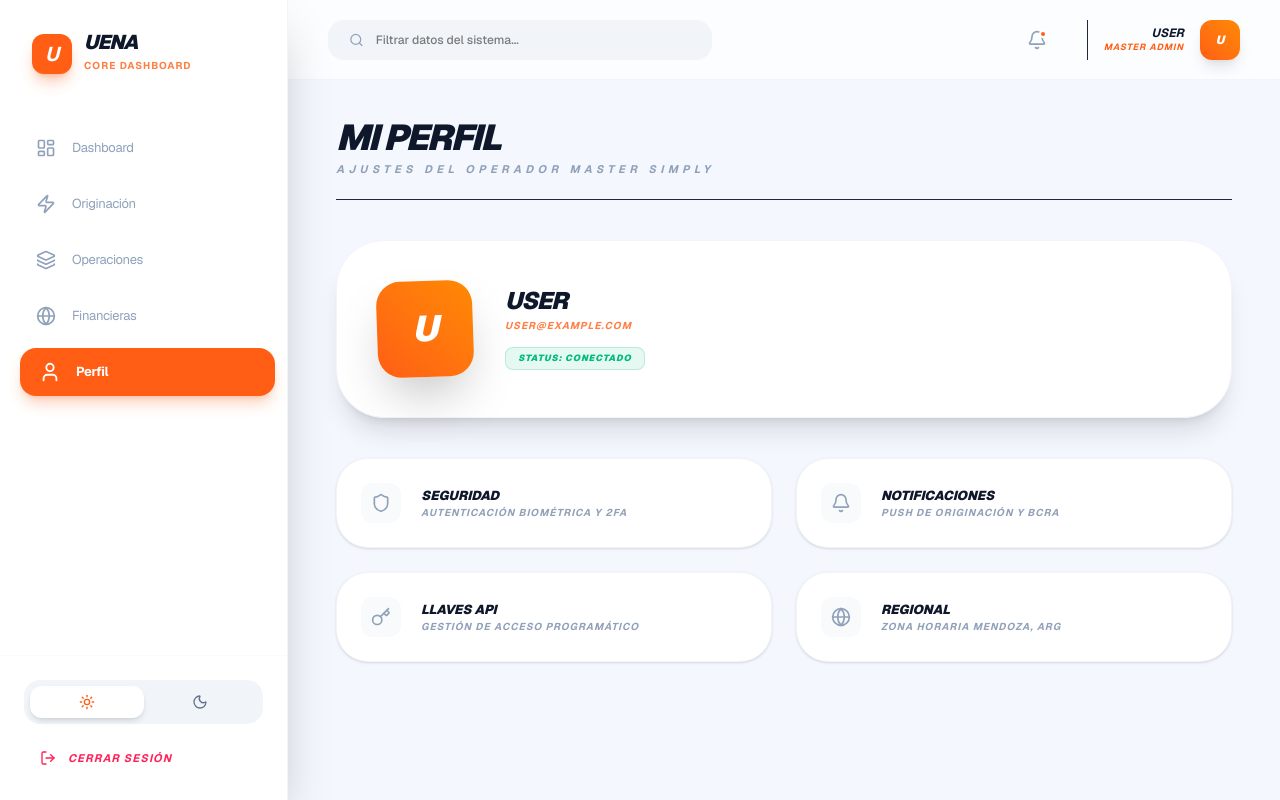
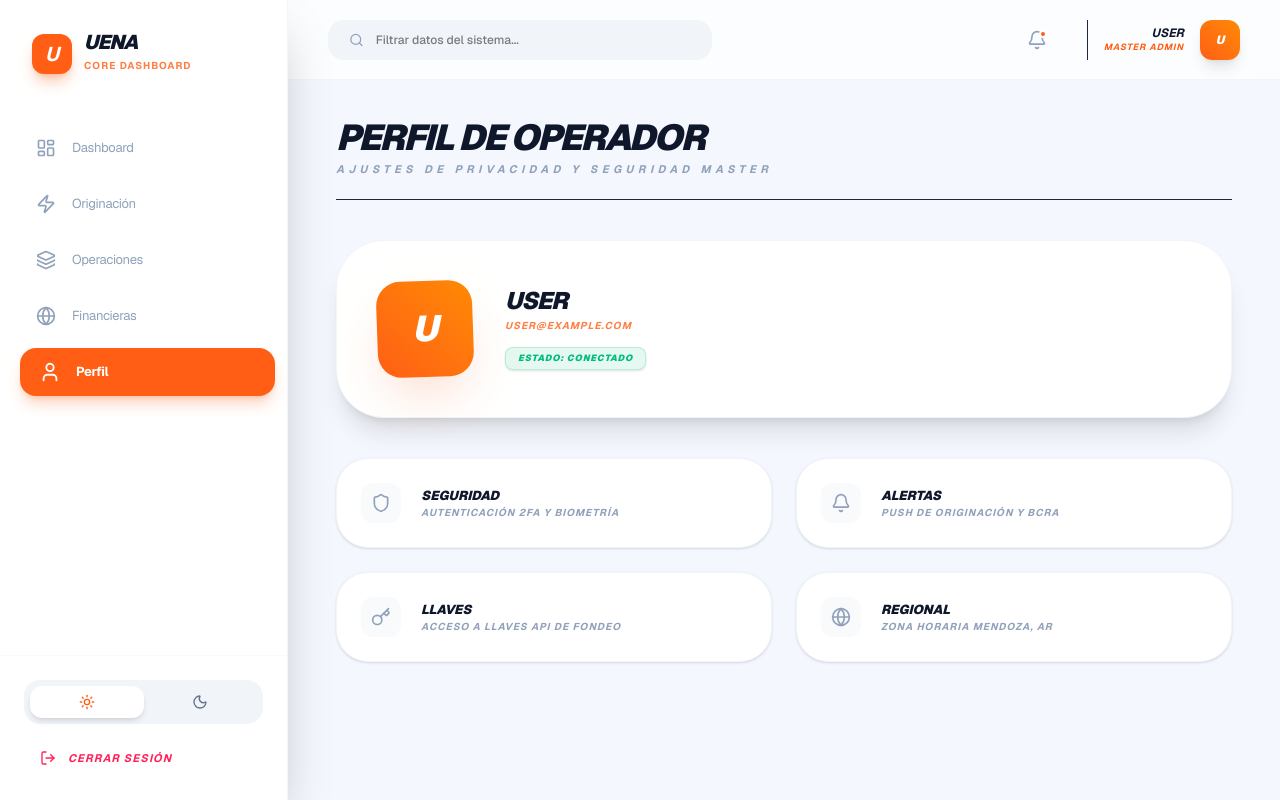
Before and after one commit to gabrielgmza/simply-originacion, a Next.js app: page /dashboard/configuracion in a window 1280 px wide. Built offline with nearby package versions, Linux system fonts and the light colour scheme; no server answers; sample sign-in values are in the browser's storage.

Commit message:
fix: absolute firebase resolution for turbopack and final UENA premium polish

```diff
--- a/app/dashboard/configuracion/page.tsx
+++ b/app/dashboard/configuracion/page.tsx
@@ -21,7 +21,7 @@ export default function PerfilPage() {
         </div>
         <div>
           <p className="text-[13px] text-slate-900 dark:text-white uppercase leading-none mb-1.5 font-black">{title}</p>
-          <p className="text-[10px] text-slate-400 tracking-widest leading-none italic font-bold">{desc}</p>
+          <p className="text-[10px] text-slate-400 tracking-widest leading-none italic font-bold uppercase">{desc}</p>
         </div>
       </div>
       <div className="w-8 h-8 rounded-full bg-slate-50 dark:bg-white/5 flex items-center justify-center opacity-0 group-hover:opacity-100 transition-all transform translate-x-2 group-hover:translate-x-0">
@@ -33,28 +33,28 @@ export default function PerfilPage() {
   return (
     <div className="max-w-4xl mx-auto space-y-10 animate-in fade-in duration-1000 italic font-bold uppercase leading-none">
       <header className="border-b dark:border-white/5 pb-6 leading-none italic font-bold uppercase">
-        <h1 className="text-4xl font-black tracking-tighter text-slate-900 dark:text-white italic uppercase leading-none">Mi Perfil</h1>
-        <p className="text-[11px] font-bold text-slate-400 tracking-[0.4em] uppercase mt-2 italic">Ajustes del Operador Master Simply</p>
+        <h1 className="text-4xl font-black tracking-tighter text-slate-900 dark:text-white italic uppercase leading-none">Perfil de Operador</h1>
+        <p className="text-[11px] font-bold text-slate-400 tracking-[0.4em] uppercase mt-2 italic">Ajustes de Privacidad y Seguridad Master</p>
       </header>
 
-      <div className="flex items-center space-x-8 bg-white dark:bg-[#111111] p-10 rounded-[3rem] shadow-xl border border-slate-100 dark:border-white/5 leading-none italic font-bold uppercase group">
-         <div className="w-24 h-24 bg-gradient-to-tr from-[#FF5E14] to-orange-400 rounded-3xl shadow-2xl flex items-center justify-center text-white font-black text-4xl transform -rotate-2 group-hover:rotate-0 transition-transform duration-500 italic">
+      <div className="flex items-center space-x-8 bg-white dark:bg-[#111111] p-10 rounded-[3rem] shadow-xl border border-slate-100 dark:border-white/5 leading-none italic font-bold uppercase group transition-all duration-500 hover:shadow-orange-600/5">
+         <div className="w-24 h-24 bg-gradient-to-tr from-[#FF5E14] to-orange-400 rounded-3xl shadow-2xl flex items-center justify-center text-white font-black text-4xl transform -rotate-2 group-hover:rotate-0 transition-transform duration-500 italic shadow-orange-600/20">
             {user?.email?.charAt(0).toUpperCase()}
          </div>
          <div className="italic font-bold uppercase leading-none">
             <h2 className="text-2xl font-black text-slate-900 dark:text-white tracking-tighter leading-none italic font-black uppercase">{user?.email?.split('@')[0]}</h2>
             <p className="text-[10px] text-[#FF5E14] tracking-widest mt-2 font-black italic font-bold uppercase opacity-80">{user?.email}</p>
             <div className="mt-4 flex space-x-2">
-               <span className="bg-emerald-500/10 text-emerald-500 px-3 py-1.5 rounded-lg text-[9px] tracking-widest font-black uppercase italic border border-emerald-500/20">STATUS: CONECTADO</span>
+               <span className="bg-emerald-500/10 text-emerald-500 px-3 py-1.5 rounded-lg text-[9px] tracking-widest font-black uppercase italic border border-emerald-500/20 shadow-sm">ESTADO: CONECTADO</span>
             </div>
          </div>
       </div>
 
       <div className="grid grid-cols-1 md:grid-cols-2 gap-6 leading-none italic font-bold uppercase">
-        <Option icon={Shield} title="Seguridad" desc="Autenticación Biométrica y 2FA" />
-        <Option icon={Bell} title="Notificaciones" desc="Push de Originación y BCRA" />
-        <Option icon={Key} title="Llaves API" desc="Gestión de acceso programático" />
-        <Option icon={Globe} title="Regional" desc="Zona Horaria Mendoza, ARG" />
+        <Option icon={Shield} title="Seguridad" desc="Autenticación 2FA y Biometría" />
+        <Option icon={Bell} title="Alertas" desc="Push de Originación y BCRA" />
+        <Option icon={Key} title="Llaves" desc="Acceso a llaves API de Fondeo" />
+        <Option icon={Globe} title="Regional" desc="Zona Horaria Mendoza, AR" />
       </div>
     </div>
   );
--- a/app/dashboard/page.tsx
+++ b/app/dashboard/page.tsx
@@ -1,7 +1,7 @@
 'use client';
 
 import React, { useState, useEffect } from 'react';
-import { collection, getDocs, query, where } from 'firebase/firestore';
+import { collection, getDocs } from 'firebase/firestore';
 import { db } from '../../lib/firebase';
 import { Zap, TrendingUp, Clock, CheckCircle, ArrowRight, Wallet, Activity } from 'lucide-react';
 
@@ -20,7 +20,7 @@ export default function DashboardPage() {
           active: snap.docs.filter(d => d.data().estado === 'LIQUIDADO').length
         });
       } catch (error) {
-        console.error("Error al obtener estadísticas:", error);
+        console.error("Error en métricas:", error);
       } finally {
         setLoading(false);
       }
@@ -29,13 +29,13 @@ export default function DashboardPage() {
   }, []);
 
   const Card = ({ title, value, icon: Icon, color }: any) => (
-    <div className="bg-white dark:bg-[#111111] p-8 rounded-[2.5rem] shadow-xl border border-slate-100 dark:border-white/5 relative overflow-hidden group">
-      <div className={`absolute top-0 right-0 w-32 h-32 bg-${color === 'orange' ? '[#FF5E14]' : color}-500/10 blur-3xl -mr-16 -mt-16 group-hover:bg-orange-500/20 transition-all duration-500`}></div>
+    <div className="bg-white dark:bg-[#111111] p-8 rounded-[2.5rem] shadow-xl border border-slate-100 dark:border-white/5 relative overflow-hidden group transition-all duration-500 hover:shadow-orange-600/5">
+      <div className={`absolute top-0 right-0 w-32 h-32 bg-${color === 'orange' ? '[#FF5E14]' : color}-500/10 blur-3xl -mr-16 -mt-16 group-hover:bg-orange-500/20 transition-all duration-700`}></div>
       <div className="relative z-10 font-bold italic uppercase leading-none">
         <div className={`w-12 h-12 rounded-2xl ${color === 'orange' ? 'bg-orange-500/10 text-[#FF5E14]' : `bg-${color}-500/10 text-${color}-600`} flex items-center justify-center mb-6 shadow-sm`}>
           <Icon className="w-6 h-6" />
         </div>
-        <p className="text-[10px] font-black text-slate-400 uppercase tracking-[0.3em] mb-3">{title}</p>
+        <p className="text-[10px] font-black text-slate-400 dark:text-slate-500 uppercase tracking-[0.3em] mb-3">{title}</p>
         <h3 className="text-3xl font-black text-slate-900 dark:text-white italic tracking-tighter leading-none">{value}</h3>
       </div>
     </div>
@@ -46,28 +46,28 @@ export default function DashboardPage() {
       <header className="flex flex-col md:flex-row md:items-end justify-between gap-6 border-b dark:border-white/5 pb-6">
         <div className="space-y-1 font-black leading-none">
           <div className="flex items-center space-x-2 text-[#FF5E14] text-[10px] tracking-[0.5em] italic">
-            <Activity className="w-4 h-4" /> <span>Métricas en Tiempo Real</span>
+            <Activity className="w-4 h-4" /> <span>Sistema Central de Monitoreo</span>
           </div>
-          <h1 className="text-4xl tracking-tighter text-slate-900 dark:text-white leading-none italic">Visión General</h1>
+          <h1 className="text-4xl tracking-tighter text-slate-900 dark:text-white leading-none italic uppercase">Visión de Mercado</h1>
         </div>
       </header>
 
       <div className="grid grid-cols-1 md:grid-cols-2 lg:grid-cols-4 gap-8">
-        <Card title="Volumen Total" value={`$${stats.total.toLocaleString()}`} icon={Wallet} color="orange" />
-        <Card title="Pendientes" value={stats.pending} icon={Clock} color="indigo" />
-        <Card title="Liquidados" value={stats.active} icon={CheckCircle} color="emerald" />
-        <Card title="Crecimiento" value="+12.5%" icon={TrendingUp} color="orange" />
+        <Card title="Volumen en Cartera" value={`$${stats.total.toLocaleString()}`} icon={Wallet} color="orange" />
+        <Card title="Esperando Firma" value={stats.pending} icon={Clock} color="indigo" />
+        <Card title="Activos Liquidados" value={stats.active} icon={CheckCircle} color="emerald" />
+        <Card title="Yield Mensual" value="+12.5%" icon={TrendingUp} color="orange" />
       </div>
 
       <div className="grid grid-cols-1 lg:grid-cols-12 gap-8">
         <div className="lg:col-span-8 bg-white dark:bg-[#111111] p-10 rounded-[3rem] shadow-xl border border-slate-100 dark:border-white/5 font-black italic">
           <div className="flex items-center justify-between mb-10">
-             <h3 className="text-xl text-slate-900 dark:text-white tracking-tighter uppercase italic font-black">Actividad Reciente</h3>
-             <button className="text-[10px] text-[#FF5E14] tracking-widest font-black flex items-center hover:translate-x-1 transition-transform">VER REGISTRO <ArrowRight className="w-4 h-4 ml-2" /></button>
+             <h3 className="text-xl text-slate-900 dark:text-white tracking-tighter uppercase italic font-black">Historial del Core</h3>
+             <button className="text-[10px] text-[#FF5E14] tracking-widest font-black flex items-center hover:translate-x-1 transition-transform">EXPLORAR REGISTRO <ArrowRight className="w-4 h-4 ml-2" /></button>
           </div>
           <div className="space-y-6 opacity-30 pointer-events-none italic">
              {[1,2,3].map(i => (
-               <div key={i} className="h-16 bg-slate-100 dark:bg-white/5 rounded-2xl animate-pulse flex items-center px-6">
+               <div key={i} className="h-16 bg-slate-50 dark:bg-white/5 rounded-2xl animate-pulse flex items-center px-6 border dark:border-white/5">
                  <div className="w-1/4 h-3 bg-slate-200 dark:bg-white/10 rounded"></div>
                  <div className="ml-auto w-1/6 h-3 bg-slate-200 dark:bg-white/10 rounded"></div>
                </div>
@@ -75,13 +75,13 @@ export default function DashboardPage() {
           </div>
         </div>
 
-        <div className="lg:col-span-4 bg-[#FF5E14] p-10 rounded-[3rem] text-white shadow-[0_40px_80px_-15px_rgba(255,94,20,0.4)] relative overflow-hidden flex flex-col justify-between italic font-black group">
+        <div className="lg:col-span-4 bg-[#FF5E14] p-10 rounded-[3rem] text-white shadow-[0_40px_80px_-15px_rgba(255,94,20,0.4)] relative overflow-hidden flex flex-col justify-between italic font-black group transition-all duration-500 hover:scale-[1.02]">
            <div className="absolute top-0 right-0 w-64 h-64 bg-white/10 blur-3xl -mr-32 -mt-32 transition-transform duration-700 group-hover:scale-125"></div>
            <Zap className="w-12 h-12 mb-10 text-white/50 animate-pulse" />
            <div>
-              <h4 className="text-3xl tracking-tighter leading-tight mb-4 italic font-black">Nueva Operación</h4>
-              <p className="text-orange-50 text-xs font-medium leading-relaxed opacity-80 mb-10 uppercase italic font-bold">Inicia el proceso de scoring y liquidación masiva en segundos.</p>
-              <button className="w-full bg-white text-[#FF5E14] py-5 rounded-2xl text-[11px] tracking-widest hover:bg-orange-50 transition-all uppercase italic font-black shadow-xl">Simular Ahora</button>
+              <h4 className="text-3xl tracking-tighter leading-tight mb-4 italic font-black uppercase">Nueva Originación</h4>
+              <p className="text-orange-50 text-[11px] font-medium leading-relaxed opacity-90 mb-10 uppercase italic font-bold">Activa el motor de scoring y genera contratos digitales en tiempo récord.</p>
+              <button className="w-full bg-white text-[#FF5E14] py-5 rounded-2xl text-[11px] tracking-widest hover:bg-orange-50 transition-all uppercase italic font-black shadow-xl">Iniciar Engine</button>
            </div>
         </div>
       </div>
```
